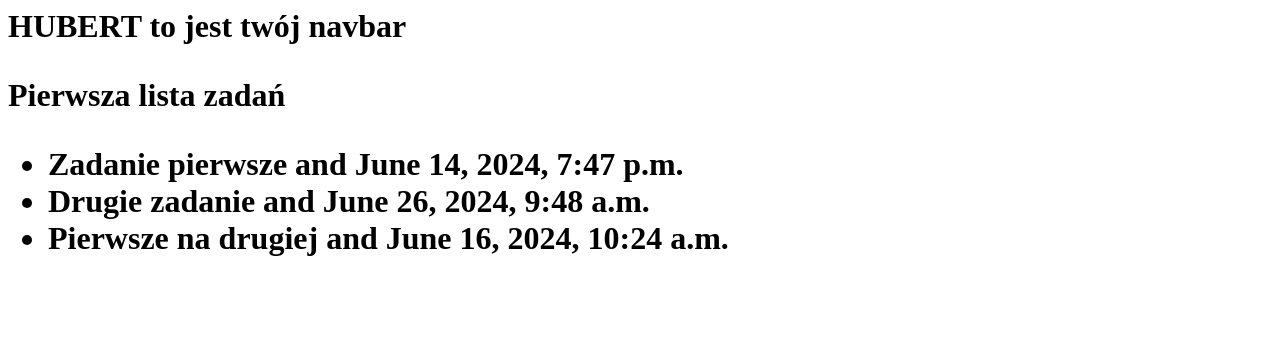
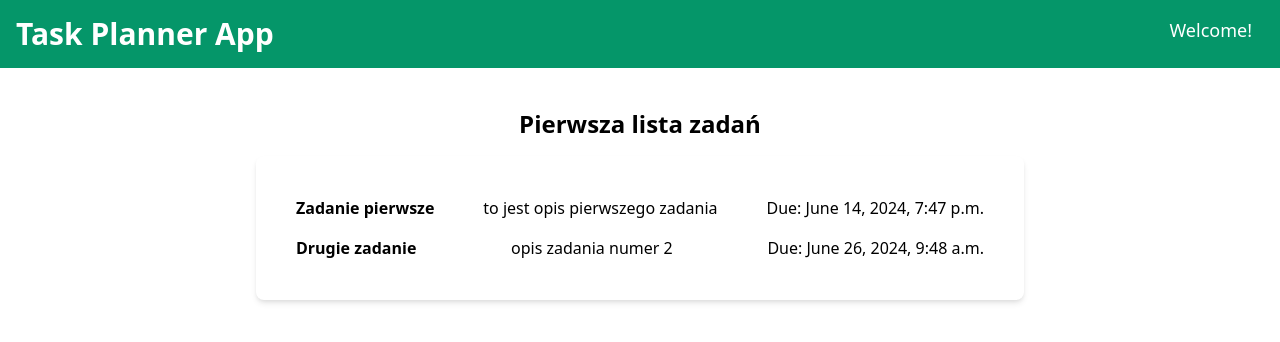
Before and after one commit to AlekUp24/Task_Planner_App, a Django app: page /1 in a window 1280 px wide. Shown: the top 342 px of the page. Run offline with Django 4.2, Linux system fonts and the light colour scheme; data comes from the database, SQL or seed files in the repository; both versions use the stored data as it was after the commit.

Commit message:
added some CSS, introduce navar. Now it's time to build add/remove task future and some navigation

```diff
--- a/task_planner_app/tasks_app/views.py
+++ b/task_planner_app/tasks_app/views.py
@@ -9,6 +9,6 @@ def index(request):
 
 def getlist(request,id):
     task_list = TaskList.objects.get(id=id)
-    items = TaskItem.objects.all()
+    items = TaskItem.objects.filter(task_list__id=id)
 
     return render(request, 'list_details.html', {"list": task_list, "items":items})
--- a/task_planner_app/templates/base.html
+++ b/task_planner_app/templates/base.html
@@ -1,5 +1,17 @@
-<h1> HUBERT to jest twój navbar<h1>
+<!DOCTYPE html>
+<html lang="en">
+<head>
+    <meta charset="UTF-8">
+    <meta name="viewport" content="width=device-width, initial-scale=1.0">
+    <title>Task Planner App</title>
+    <link href="https://cdn.jsdelivr.net/npm/tailwindcss@2.2.19/dist/tailwind.min.css" rel="stylesheet">
+</head>
+<body>
+        {% include 'navbar.html' %}
 
-{% block content %}
-
-{% endblock %}
+    <div class="text-center flex-grow container mx-auto mt-10 px-4 sm:px-0">
+        {% block content %}
+        {% endblock %}
+    </div>
+</body>
+</html>
--- a/task_planner_app/templates/list_details.html
+++ b/task_planner_app/templates/list_details.html
@@ -1,13 +1,17 @@
 {% extends "base.html" %}
-
 
 {% block content %}
 
-<p>{{ list.name }}</p>
-<ul>
-{% for item in items %}
-    <li>{{item.name}} and {{item.due_date}}</li>
-{% endfor %}
-</ul>
-
+<p class="text-2xl font-semibold mb-4">{{ list.name }}</p>
+<div class="max-w-3xl mx-auto bg-white p-6 rounded-lg shadow-md flex flex-col">
+    <ul>
+    {% for item in items %}
+        <li class="flex justify-between m-4 transition-transform transform hover:scale-105">
+            <div class="font-semibold">{{item.name}}</div>
+            <div>{{ item.description }}</div>
+            <div>Due: {{item.due_date}}</div>
+        </li>
+    {% endfor %}
+    </ul>
+</div>
 {% endblock %}
--- /dev/null
+++ b/task_planner_app/templates/navbar.html
@@ -0,0 +1,9 @@
+    <!-- Navbar -->
+    <nav class="bg-green-600 p-4 text-white flex justify-between">
+        <div>
+            <h1 class="text-3xl font-bold">Task Planner App</h1>
+        </div>
+        <div>
+            <a href="#" class="text-white text-lg hover:underline p-3 align-middle">Welcome!</a>
+        </div>
+     </nav>
```
Also changed, not shown: task_planner_app/templates/index.html (+8 -8 lines), task_planner_app/db.sqlite3.
